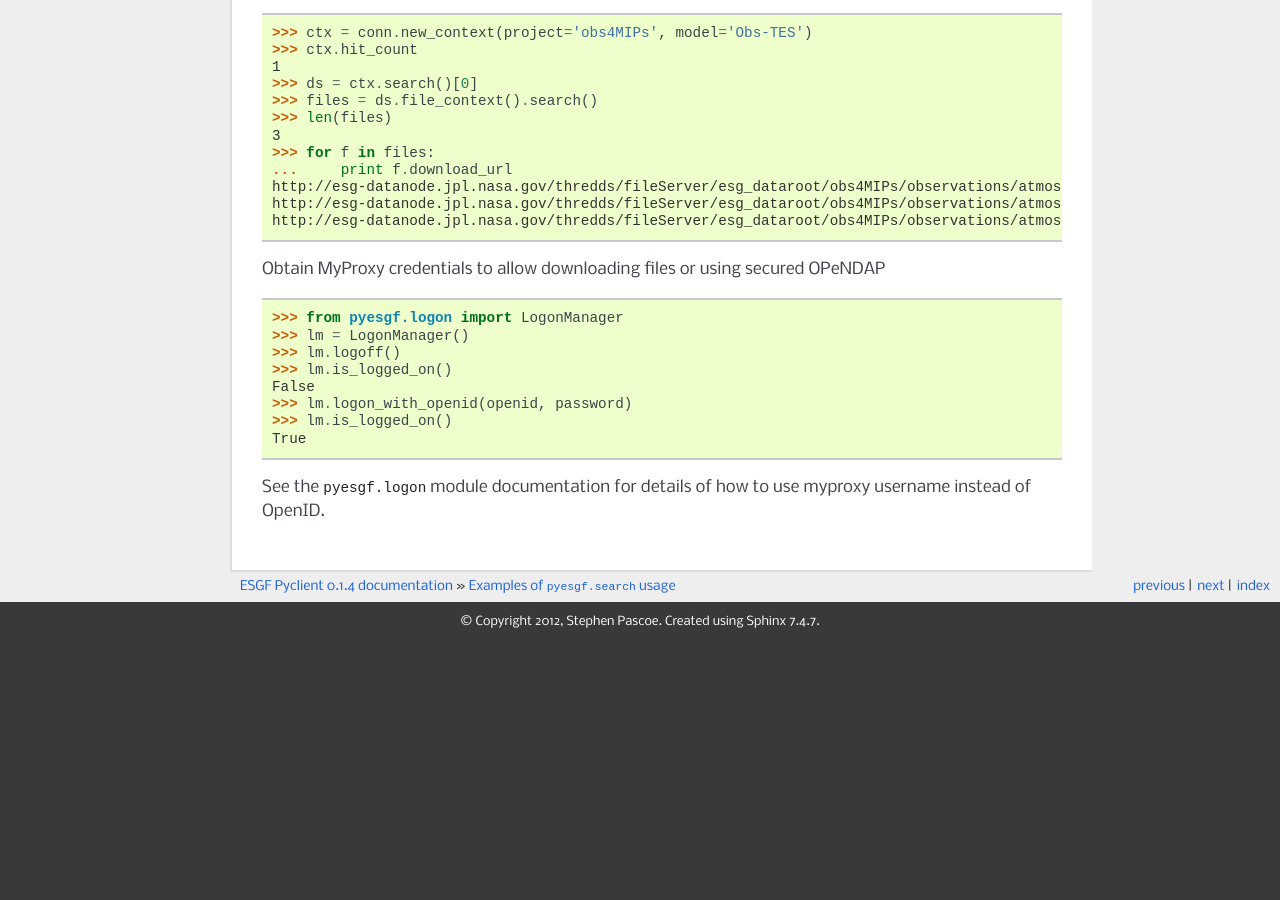
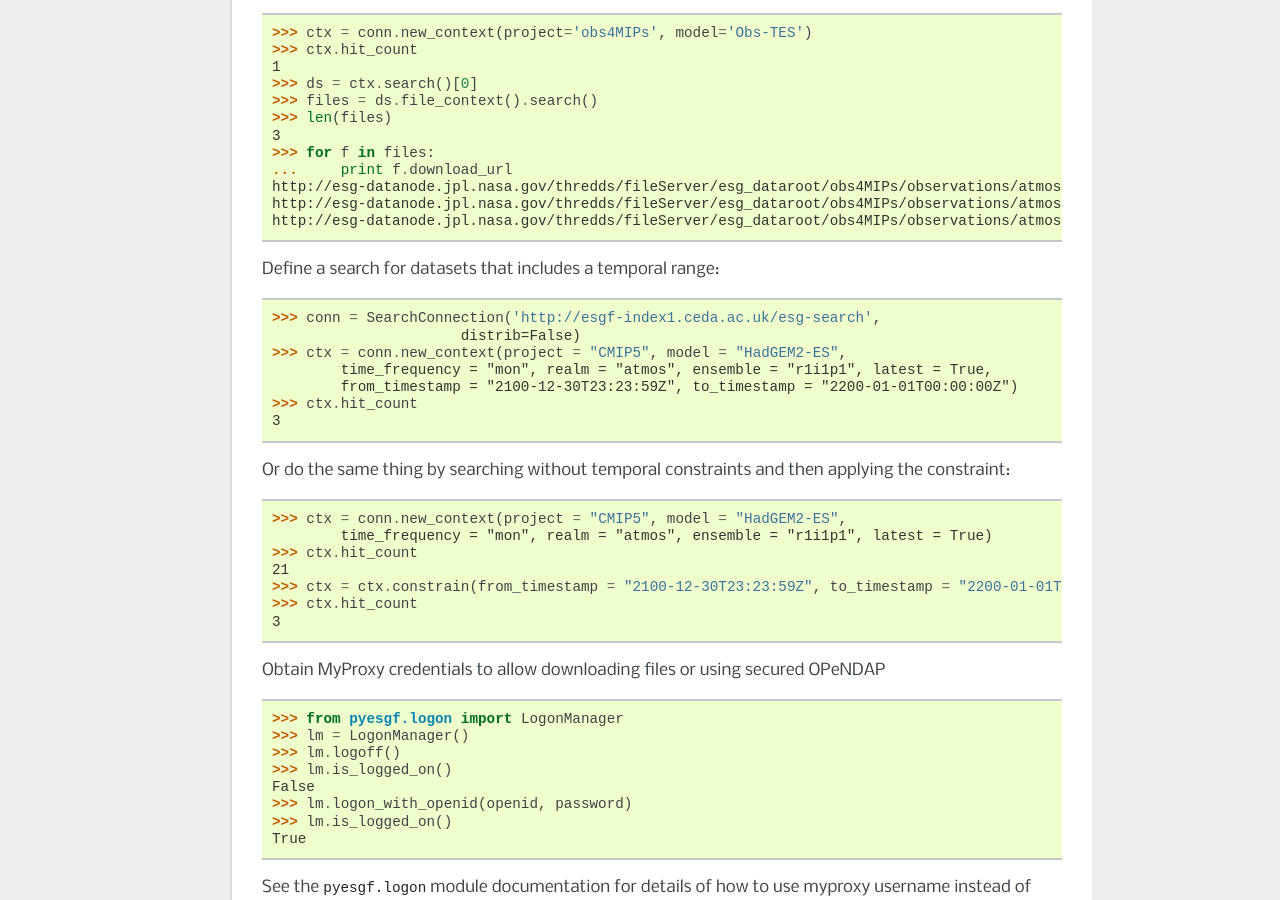
Before and after one commit to ESGF/esgf-pyclient, a Sphinx documentation site: the page built from docs/examples.rst, in a window 1280 px wide and 900 px high, scrolled down 782 px. Built offline with Sphinx 7.4.7, drawn with Linux system fonts in a browser that asks for light colours; the version number is read from the project's files by our own code; before the commit the page ends 1423 px from its top, so only the background shows below that.

Commit message:
Switched off default logging to DEBUG and updated examples in docs.

```diff
--- a/docs/examples.rst
+++ b/docs/examples.rst
@@ -52,6 +52,26 @@ Find download URLs for all files in a dataset
   http://esg-datanode.jpl.nasa.gov/thredds/fileServer/esg_dataroot/obs4MIPs/observations/atmos/tro3/mon/grid/NASA-JPL/TES/v20110608/tro3_TES_L3_tbd_200507-200912.nc
   http://esg-datanode.jpl.nasa.gov/thredds/fileServer/esg_dataroot/obs4MIPs/observations/atmos/tro3Stderr/mon/grid/NASA-JPL/TES/v20110608/tro3Stderr_TES_L3_tbd_200507-200912.nc
 
+Define a search for datasets that includes a temporal range:
+
+  >>> conn = SearchConnection('http://esgf-index1.ceda.ac.uk/esg-search',
+                        distrib=False)
+  >>> ctx = conn.new_context(project = "CMIP5", model = "HadGEM2-ES",
+          time_frequency = "mon", realm = "atmos", ensemble = "r1i1p1", latest = True,
+          from_timestamp = "2100-12-30T23:23:59Z", to_timestamp = "2200-01-01T00:00:00Z")
+  >>> ctx.hit_count
+  3
+
+Or do the same thing by searching without temporal constraints and then applying the constraint:
+
+  >>> ctx = conn.new_context(project = "CMIP5", model = "HadGEM2-ES",
+          time_frequency = "mon", realm = "atmos", ensemble = "r1i1p1", latest = True)
+  >>> ctx.hit_count
+  21
+  >>> ctx = ctx.constrain(from_timestamp = "2100-12-30T23:23:59Z", to_timestamp = "2200-01-01T00:00:00Z")
+  >>> ctx.hit_count
+  3
+
 Obtain MyProxy credentials to allow downloading files or using secured OPeNDAP
 
   >>> from pyesgf.logon import LogonManager
```
Also changed, not shown: 1 other file.
